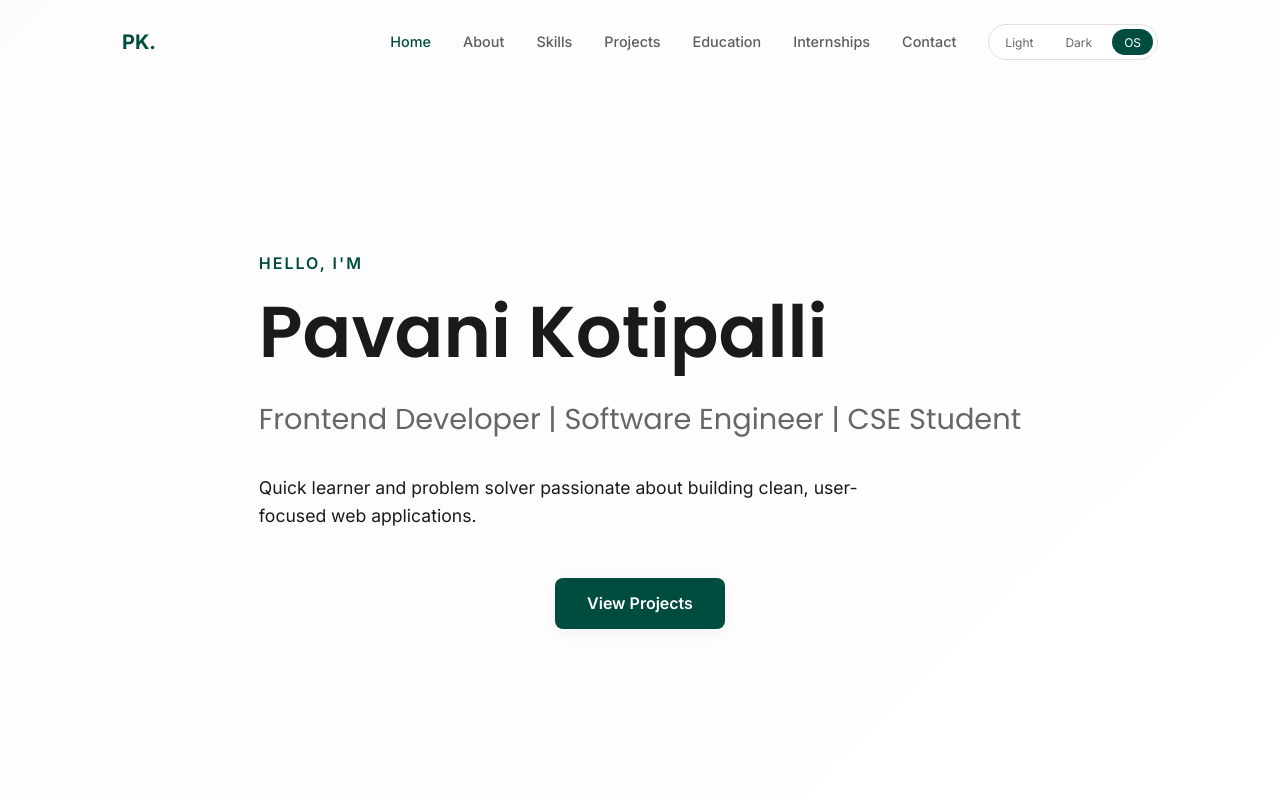
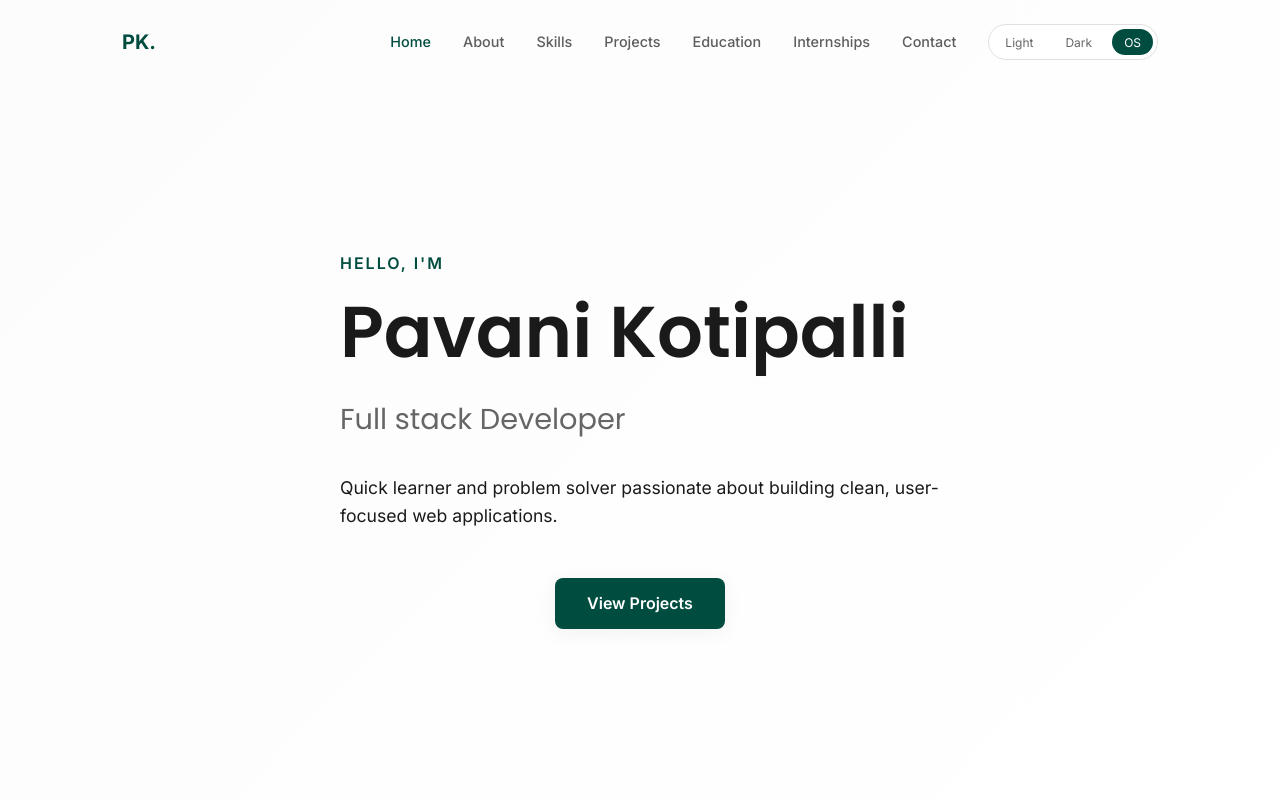
Before and after one commit to PavaniKotipalli29/Portfolio, a React (Vite) app: page / in a window 1280 px wide. Shown: the top 800 px of the page. Built offline with nearby package versions, Linux system fonts and the light colour scheme.

Commit message:
profile data

```diff
--- a/constants.ts
+++ b/constants.ts
@@ -2,7 +2,7 @@
 export const DATA = {
   profile: {
     name: "Pavani Kotipalli",
-    title: "Frontend Developer | Software Engineer | CSE Student",
+    title: "Full stack Developer",
     shortIntro: "Quick learner and problem solver passionate about building clean, user-focused web applications.",
     email: "kpavani2k5@gmail.com",
     phone: "Mail me for contact",
```
